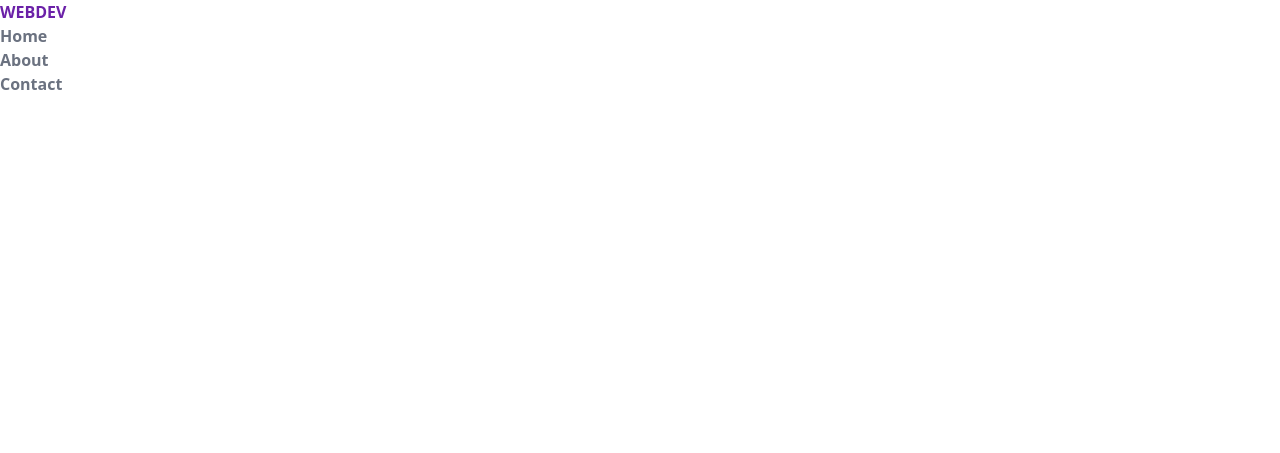
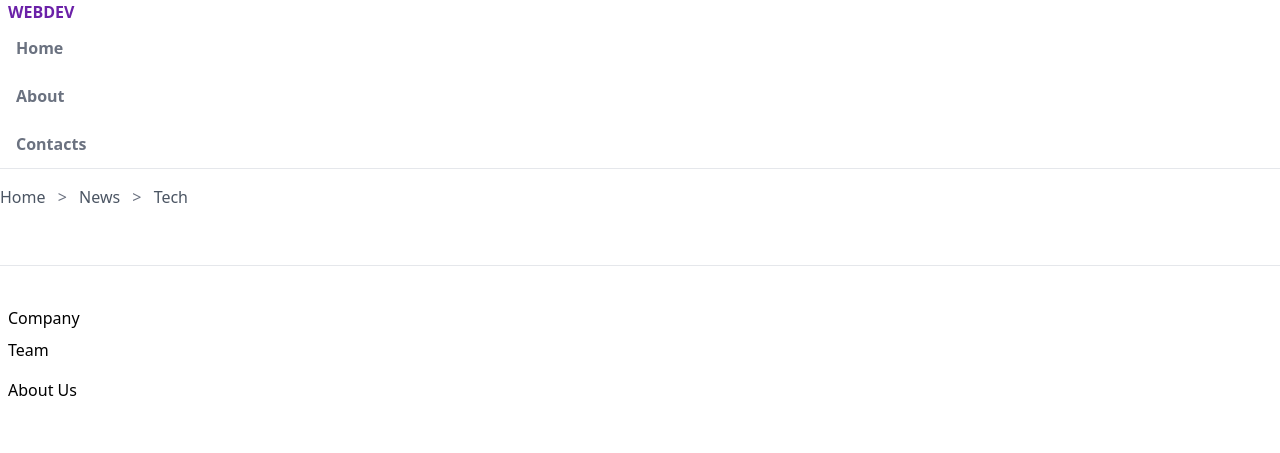
Before and after one commit to varlog762/tailwindcss-webdev, a website: page index.html in a window 1280 px wide. Drawn offline with Linux system fonts and the light colour scheme.

Commit message:
feat: add lesson-03 (Padding, Margin and Borders) code

```diff
--- a/index.html
+++ b/index.html
@@ -7,15 +7,45 @@
     <link rel="stylesheet" href="public/styles.css" />
   </head>
   <body>
-    <header>
+    <!-- header -->
+    <header class="px-2 border-b">
       <a class="uppercase font-bold text-purple-800" href="#">webDev</a>
       <nav>
         <ul class="text-gray-500 font-semibold">
-          <li href="#">Home</li>
-          <li href="#">About</li>
-          <li href="#">Contact</li>
+          <li><a class="inline-block py-3 px-2" href="#">Home</a></li>
+          <li><a class="inline-block py-3 px-2" href="#">About</a></li>
+          <li><a class="inline-block py-3 px-2" href="#">Contacts</a></li>
         </ul>
       </nav>
     </header>
+    <!-- main -->
+    <main>
+      <!-- breadcrumbs -->
+      <div>
+        <div class="py-4 overflow-y-auto whitespace-nowrap">
+          <a class="text-gray-600" href="#">Home</a>
+          <span class="mx-2 text-gray-500">&gt;</span>
+          <a class="text-gray-600" href="#">News</a>
+          <span class="mx-2 text-gray-500">&gt;</span>
+          <a class="text-gray-600" href="#">Tech</a>
+        </div>
+      </div>
+    </main>
+    <!-- footer -->
+    <footer class="border-t mt-10 py-10 px-2">
+      <div>
+        <div>
+          <h6>Company</h6>
+          <ul>
+            <li>
+              <a class="inline-block text-grey-500 py-2" href="#">Team</a>
+            </li>
+            <li>
+              <a class="inline-block text-grey-500 py-2" href="#">About Us</a>
+            </li>
+          </ul>
+        </div>
+      </div>
+    </footer>
   </body>
 </html>
```
Also changed, not shown: public/styles.css.
